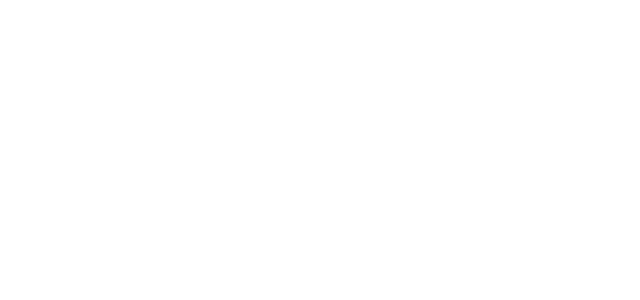
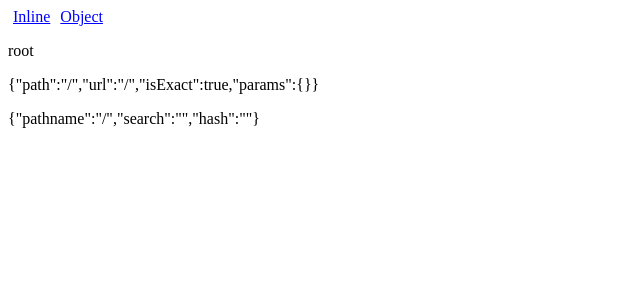
Before and after one commit to itaydafna/rr4-tut, a React (Create React App) app: page / in a window 1280 px wide. Shown: the top 300 px of the page, without its empty margins (0-640 px from the left). Built offline with nearby package versions, Linux system fonts and the light colour scheme.

Commit message:
lesson 7

```diff
--- a/src/App.js
+++ b/src/App.js
@@ -2,19 +2,29 @@ import React from 'react';
 import {
     BrowserRouter as Router,
     Route,
+    Link
 } from 'react-router-dom';
 
 import './App.css'
 
+const Links = () => (
+    <nav>
+        <Link to="/?id=123">Inline</Link>
+        <Link to={{ pathname: '/', search: 'id=456' }}>Object</Link>
+    </nav>
+)
 
-const App = () => (
+const App = (props) => (
     <Router>
         <div>
-            <Route path="/:a(\d{2}-\d{2}-\d{4}):b(\.[a-z]+)" render={({match}) => (
-                <h1>
-                    paramA: {match.params.a} <br/>
-                    paramB: {match.params.b}
-                </h1>
+            <Links />
+            <Route path="/" render={({match, location}) => (
+                <div>
+                    <p>root</p>
+                    <p>{JSON.stringify(match)}</p>
+                    <p>{JSON.stringify(location)}</p>
+                    <p>{new URLSearchParams(location.search).get('id')}</p>
+                </div>
             )} />
         </div>
     </Router>
```
